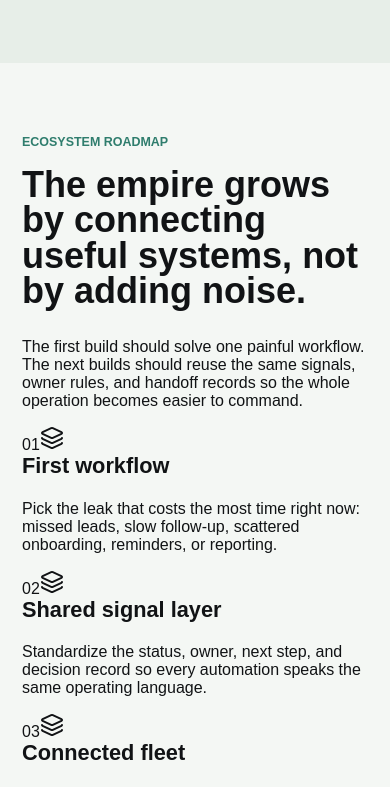
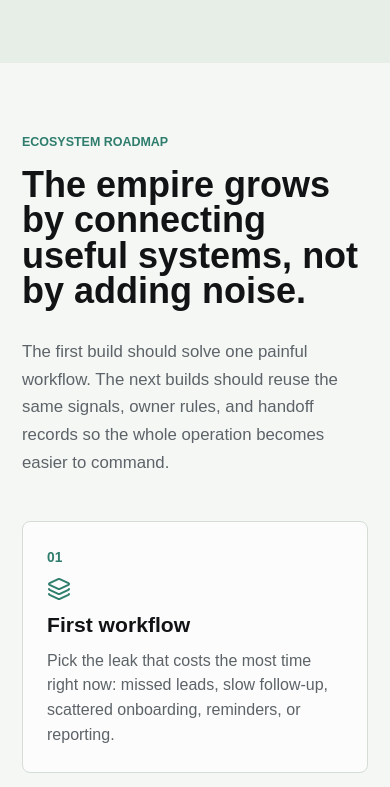
Before and after one commit to KelvarLLC/Business1, a Next.js app in the folder agency-ops/website/: page / in a window 390 px wide. Shown: the part 3420-4207 px from the top of the page. Built offline with nearby package versions, Linux system fonts and the light colour scheme.

Commit message:
Style ecosystem roadmap homepage section

```diff
--- a/agency-ops/website/app/armada.css
+++ b/agency-ops/website/app/armada.css
@@ -150,6 +150,83 @@
   line-height: 1.5;
 }
 
+.ecosystem-roadmap {
+  background: var(--paper);
+  display: grid;
+  gap: 78px;
+  grid-template-columns: minmax(0, 0.82fr) minmax(0, 1.18fr);
+  overflow: hidden;
+  position: relative;
+}
+
+.ecosystem-roadmap::before {
+  background: linear-gradient(180deg, rgba(47, 125, 109, 0), rgba(47, 125, 109, 0.18), rgba(47, 125, 109, 0));
+  content: "";
+  height: 76%;
+  left: calc(50% + 66px);
+  position: absolute;
+  top: 12%;
+  width: 1px;
+}
+
+.roadmap-copy {
+  align-self: center;
+  max-width: 620px;
+}
+
+.roadmap-copy p:not(.section-kicker) {
+  color: var(--muted);
+  font-size: 1.14rem;
+  line-height: 1.65;
+}
+
+.roadmap-rail {
+  display: grid;
+  gap: 18px;
+  position: relative;
+  z-index: 1;
+}
+
+.roadmap-rail article {
+  background: rgba(255, 255, 255, 0.66);
+  border: 1px solid var(--line);
+  border-radius: 8px;
+  display: grid;
+  gap: 12px;
+  grid-template-columns: 44px minmax(0, 1fr);
+  padding: 24px;
+  transition: border-color 180ms ease, transform 180ms ease;
+}
+
+.roadmap-rail article:hover {
+  border-color: rgba(47, 125, 109, 0.42);
+  transform: translateY(-2px);
+}
+
+.roadmap-rail article > span {
+  color: var(--accent);
+  font-size: 0.86rem;
+  font-weight: 800;
+  grid-row: span 3;
+  padding-top: 4px;
+}
+
+.roadmap-rail svg {
+  color: var(--accent);
+}
+
+.roadmap-rail h3 {
+  font-size: 1.32rem;
+  margin: 0;
+}
+
+.roadmap-rail p {
+  color: var(--muted);
+  grid-column: 2;
+  line-height: 1.55;
+  margin: 0;
+}
+
 @media (max-width: 980px) {
   .hero-content {
     padding-bottom: 118px;
@@ -160,12 +237,18 @@
     right: 22px;
   }
 
-  .command-layer {
+  .command-layer,
+  .ecosystem-roadmap {
     gap: 28px;
     grid-template-columns: 1fr;
   }
 
-  .command-copy p {
+  .ecosystem-roadmap::before {
+    display: none;
+  }
+
+  .command-copy p,
+  .roadmap-copy p:not(.section-kicker) {
     font-size: 1.05rem;
   }
 
@@ -181,6 +264,18 @@
 @media (max-width: 520px) {
   .hero-status span {
     width: 100%;
+  }
+
+  .roadmap-rail article {
+    grid-template-columns: 1fr;
+  }
+
+  .roadmap-rail article > span {
+    grid-row: auto;
+  }
+
+  .roadmap-rail p {
+    grid-column: 1;
   }
 }
 
```
